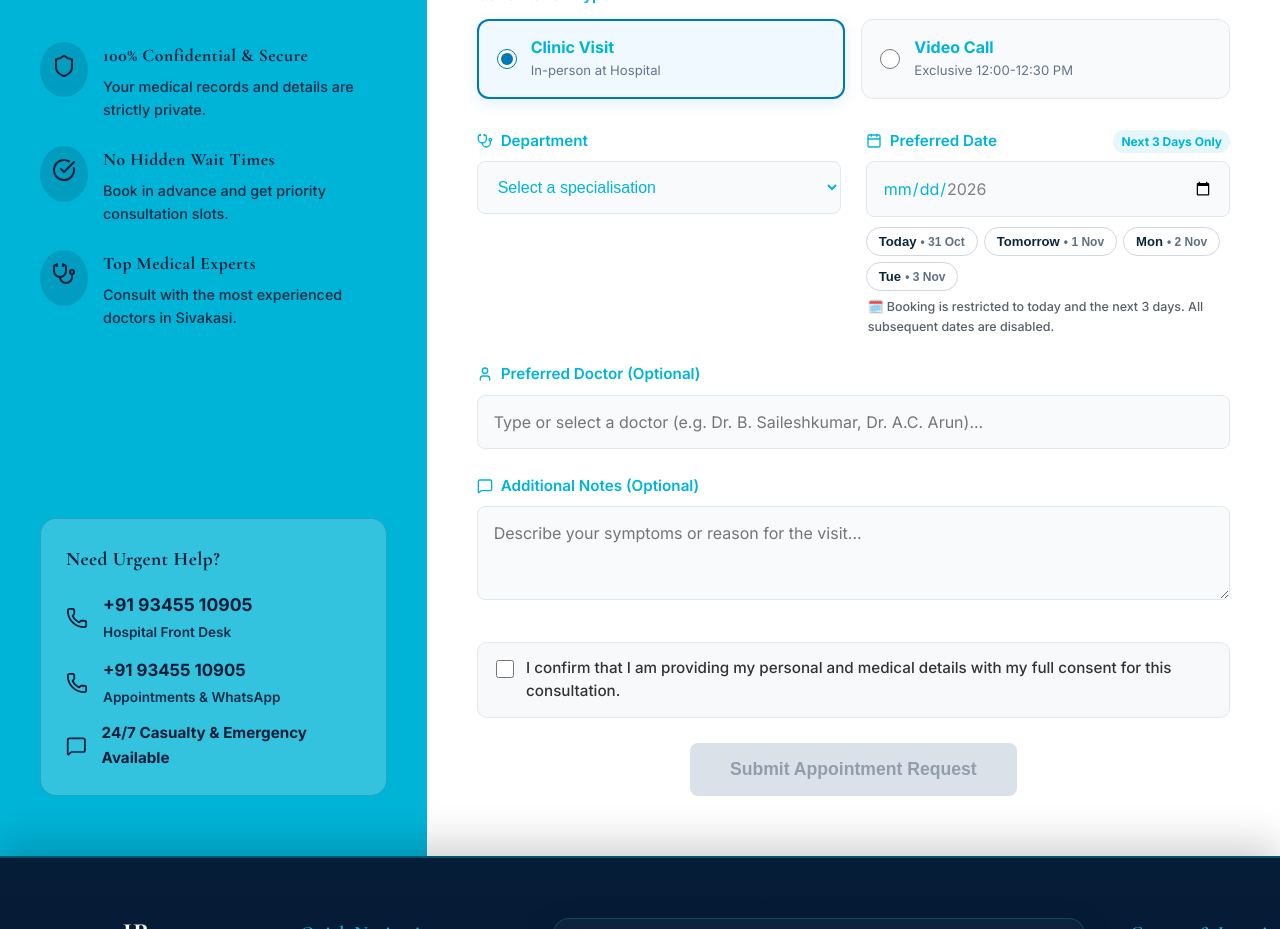
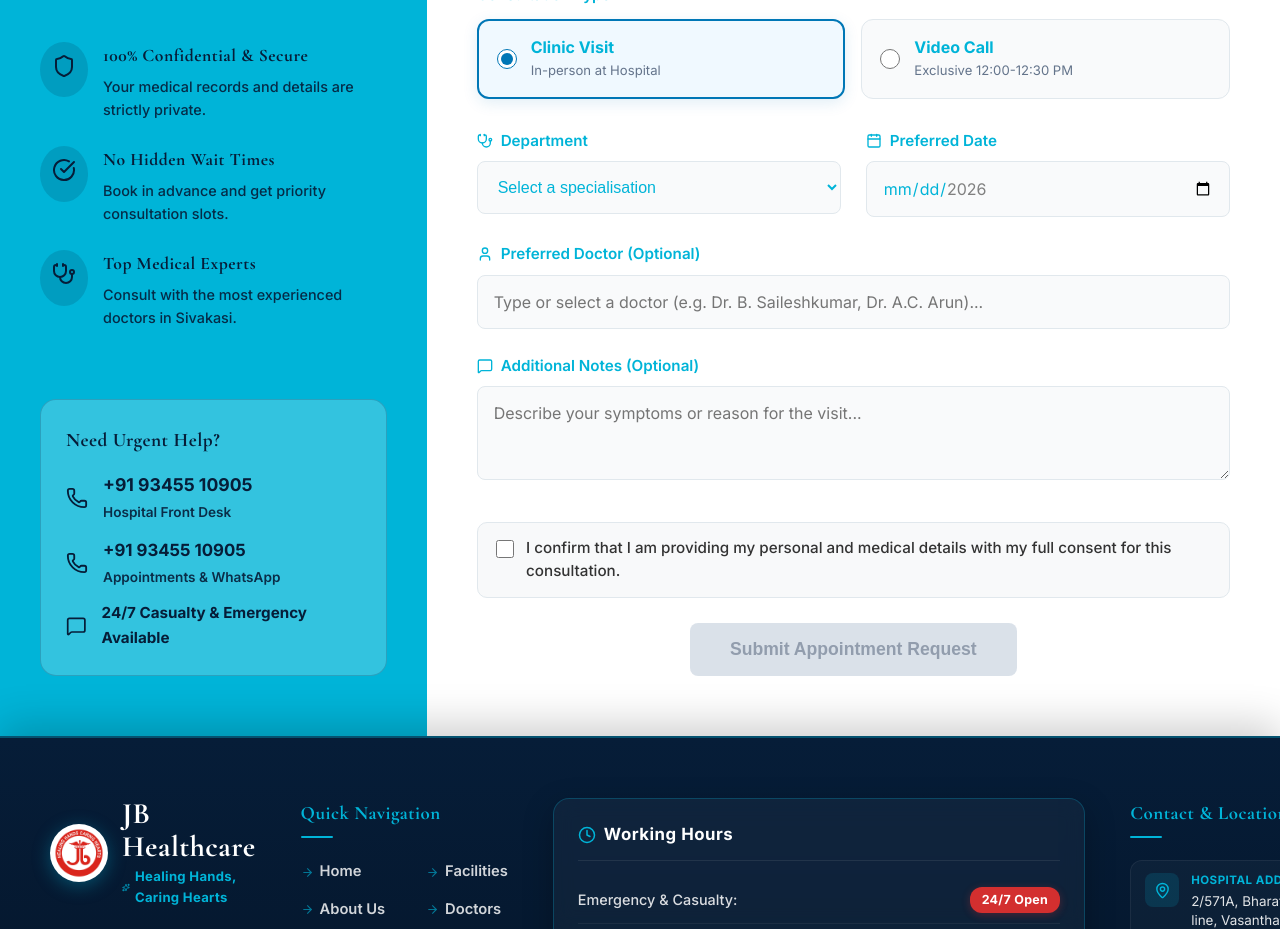
Before and after one commit to mdasper/jbhealthcare, a React (Vite) app: page /appointment in a window 1280 px wide. Shown: the part 840-1769 px from the top of the page. Built offline with nearby package versions, Linux system fonts and the light colour scheme; no server answers.

Commit message:
Remove quick date pills and helper text, keeping clean date picker with 3-day restriction

```diff
--- a/src/pages/Appointment.jsx
+++ b/src/pages/Appointment.jsx
@@ -25,23 +25,6 @@ const Appointment = () => {
   const maxDateObj = new Date(todayObj);
   maxDateObj.setDate(todayObj.getDate() + 3);
   const maxDate = getLocalDateString(maxDateObj);
-
-  // Available selectable days (Today + Next 3 days)
-  const availableDates = [0, 1, 2, 3].map(offset => {
-    const d = new Date(todayObj);
-    d.setDate(todayObj.getDate() + offset);
-    const dateStr = getLocalDateString(d);
-    let label = '';
-    if (offset === 0) label = 'Today';
-    else if (offset === 1) label = 'Tomorrow';
-    else label = d.toLocaleDateString('en-IN', { weekday: 'short' });
-
-    return {
-      dateStr,
-      label,
-      displayDate: d.toLocaleDateString('en-IN', { day: 'numeric', month: 'short' })
-    };
-  });
 
   const [formData, setFormData] = useState({
     name: '',
@@ -297,14 +280,9 @@ const Appointment = () => {
                   </div>
 
                   <div className="form-group" style={{ margin: 0 }}>
-                    <div style={{ display: 'flex', justifyContent: 'space-between', alignItems: 'center', marginBottom: '8px' }}>
-                      <label style={{ display: 'flex', alignItems: 'center', gap: '8px', color: 'var(--primary)', fontWeight: '600', fontSize: '0.95rem', margin: 0 }}>
-                        <Calendar size={16} /> Preferred Date
-                      </label>
-                      <span style={{ fontSize: '0.75rem', fontWeight: '700', color: '#00B4D8', backgroundColor: 'rgba(0, 180, 216, 0.1)', padding: '2px 8px', borderRadius: '12px' }}>
-                        Next 3 Days Only
-                      </span>
-                    </div>
+                    <label style={{ display: 'flex', alignItems: 'center', gap: '8px', color: 'var(--primary)', fontWeight: '600', marginBottom: '8px', fontSize: '0.95rem' }}>
+                      <Calendar size={16} /> Preferred Date
+                    </label>
 
                     <input
                       type="date"
@@ -325,48 +303,9 @@ const Appointment = () => {
                       }}
                     />
 
-                    {/* Quick Selection Date Chips */}
-                    <div style={{ display: 'flex', gap: '6px', flexWrap: 'wrap', marginTop: '10px' }}>
-                      {availableDates.map(item => {
-                        const isSelected = formData.date === item.dateStr;
-                        return (
-                          <button
-                            key={item.dateStr}
-                            type="button"
-                            onClick={() => {
-                              setFormData(prev => ({ ...prev, date: item.dateStr }));
-                              setDateError('');
-                            }}
-                            style={{
-                              padding: '6px 12px',
-                              borderRadius: '20px',
-                              fontSize: '0.82rem',
-                              fontWeight: '700',
-                              border: isSelected ? '1.5px solid #00B4D8' : '1px solid #d0d7de',
-                              backgroundColor: isSelected ? '#00B4D8' : '#ffffff',
-                              color: isSelected ? '#ffffff' : '#0A2540',
-                              cursor: 'pointer',
-                              transition: 'all 0.2s ease',
-                              display: 'flex',
-                              alignItems: 'center',
-                              gap: '4px',
-                              boxShadow: isSelected ? '0 2px 8px rgba(0, 180, 216, 0.3)' : 'none'
-                            }}
-                          >
-                            <span>{item.label}</span>
-                            <span style={{ opacity: isSelected ? 0.95 : 0.65, fontSize: '0.75rem' }}>• {item.displayDate}</span>
-                          </button>
-                        );
-                      })}
-                    </div>
-
-                    {dateError ? (
+                    {dateError && (
                       <p style={{ margin: '6px 0 0 2px', fontSize: '0.8rem', color: '#e63946', fontWeight: '700' }}>
                         ⚠️ {dateError}
-                      </p>
-                    ) : (
-                      <p style={{ margin: '6px 0 0 2px', fontSize: '0.78rem', color: '#57606a', fontWeight: '500' }}>
-                        🗓️ Booking is restricted to today and the next 3 days. All subsequent dates are disabled.
                       </p>
                     )}
                   </div>
```
